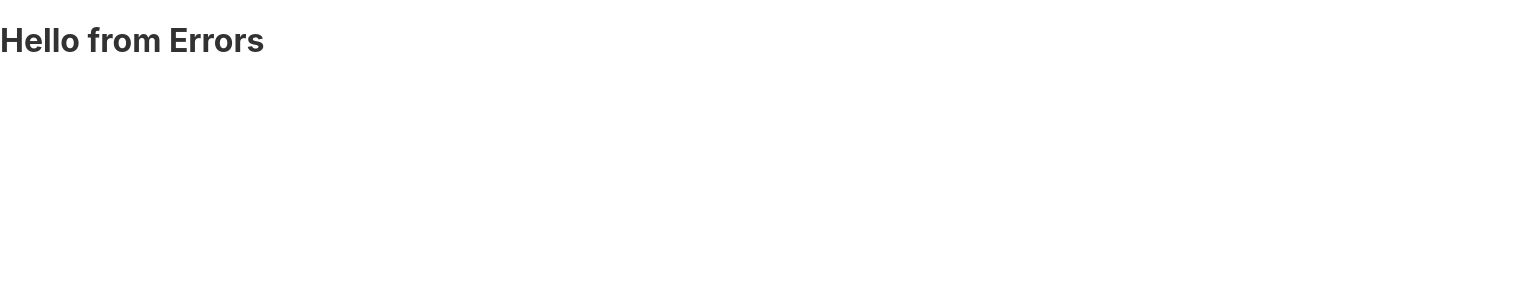
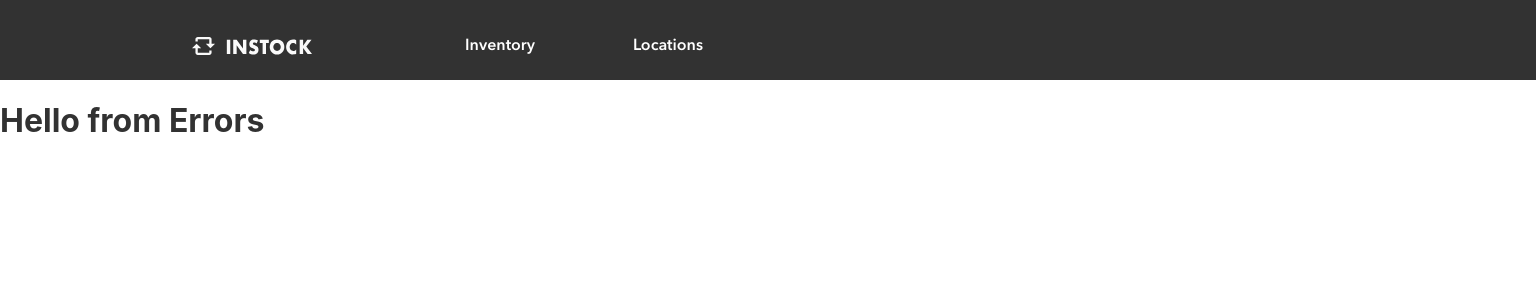
Before and after one commit to durph/teamFanta-inStock, a React (Create React App) app in the folder client/: page /errors in a window 1536 px wide. Shown: the top 300 px of the page. Built offline with nearby package versions, Linux system fonts and the light colour scheme.

Commit message:
made edits to margin and flex-start

```diff
--- a/client/src/App.js
+++ b/client/src/App.js
@@ -9,11 +9,13 @@ import {
 import Warehouse from "./components/Warehouse/Warehouse.js";
 import Inventory from "./components/Inventory/Inventory.js";
 import Errors from "./components/Errors/Errors.js";
+import Header from "./components/Header/Header.js";
 
 class App extends Component {
   render() {
     return (
       <Router>
+        <Header />
         <Switch>
           <Route exact path="/warehouse/:warehouseId" component={Warehouse} />
           <Route exact path="/inventory/:inventoryId" component={Inventory} />
--- a/client/src/components/Header/Header.scss
+++ b/client/src/components/Header/Header.scss
@@ -95,7 +95,8 @@
     }
 
     &__logo-container {
-      margin-left: 180px;
+      margin-left: 12.5vw;
+      justify-content: flex-start;
     }
 
     &__link {
```
